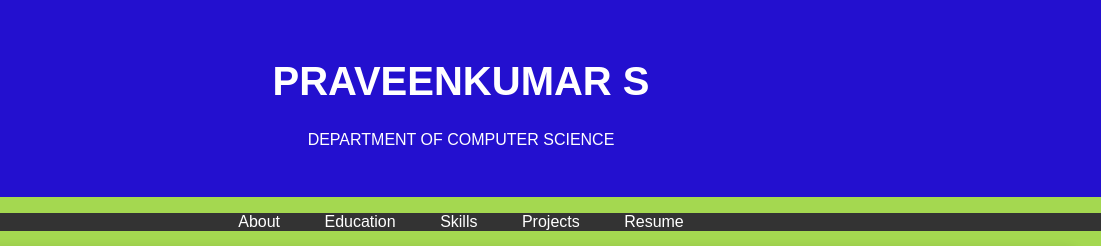
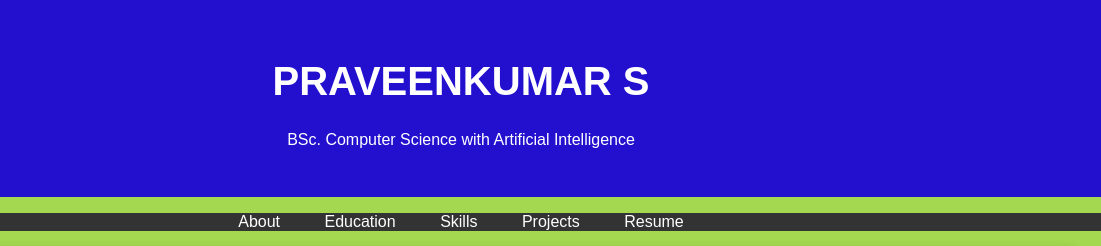
Before and after one commit to praveenkumars-prog/Portfolio, a plain HTML site: page index.html in a window 1280 px wide. Shown: the top 246 px of the page, 179-1280 px from the left. Drawn offline with Linux system fonts and the light colour scheme.

Commit message:
index.html

```diff
--- a/index.html
+++ b/index.html
@@ -102,7 +102,7 @@
             <!-- Add your profile picture here -->
             <img src="p.jpg" alt="Your Profile Picture" class="profile-picture">
             <h1>PRAVEENKUMAR S</h1>
-            <p>DEPARTMENT OF COMPUTER SCIENCE</p>
+            <p>BSc. Computer Science with Artificial Intelligence </p>
         </div>
     </header>
 
```
